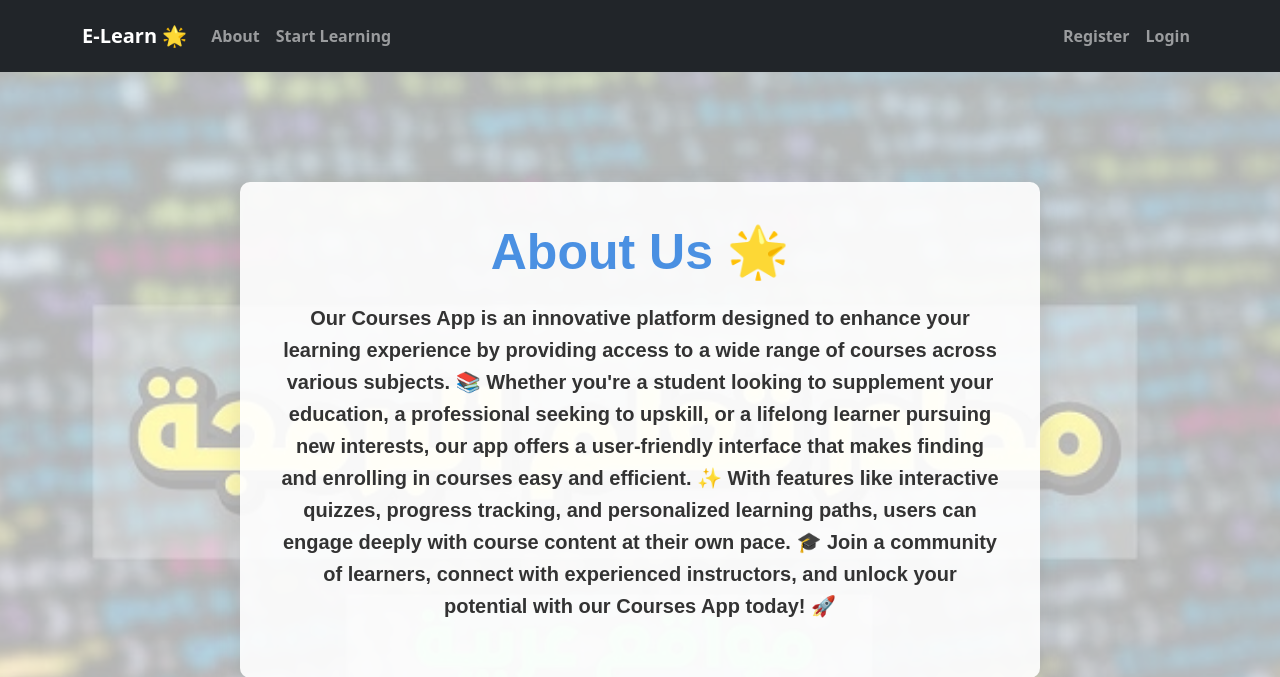
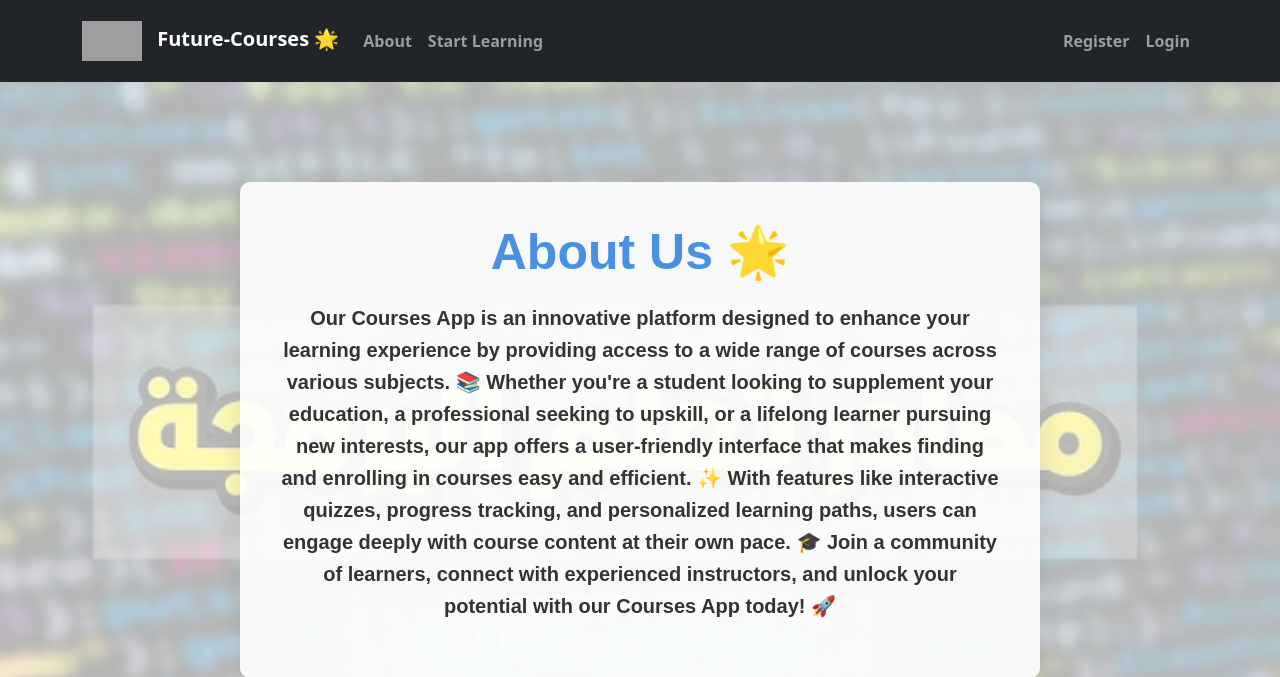
Before and after one commit to Medo20300/Future-Courses, a Flask app: template pythonic/templates/about.html in a window 1280 px wide. Shown: the top 677 px of the page. Run offline with Flask 2, Linux system fonts and the light colour scheme; the template is opened without the code that fills it, so the values that code supplies are empty; some libraries are stand-ins or nearby versions; grey boxes are pictures that could not be loaded.

Commit message:
Update layout.htmlAddLogo

```diff
--- a/pythonic/templates/layout.html
+++ b/pythonic/templates/layout.html
@@ -33,7 +33,10 @@
     <!-- Navbar -->
     <nav class="navbar navbar-expand-lg bg-dark navbar-dark py-3 fixed-top">
         <div class="container">
-            <a href="{{url_for('main.home')}}" class="navbar-brand"><b>E-Learn 🌟</b></a>
+            <a href="{{url_for('main.home')}}" class="navbar-brand">
+                <img src="{{ url_for('static', filename='logo.png') }}" alt="Logo" style="height: 40px; width: 60px; margin-right: 10px">
+                <b>Future-Courses 🌟</b>
+            </a>
             <button class="navbar-toggler" type="button" data-bs-toggle="collapse" data-bs-target="#navmenu">
                 <span class="navbar-toggler-icon"></span>
             </button>
```
Lines whose indentation alone changed are shown as unchanged.
